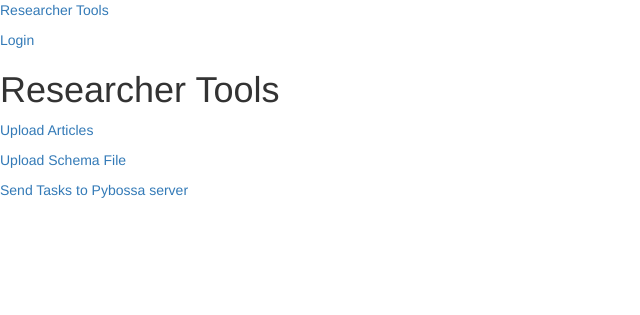
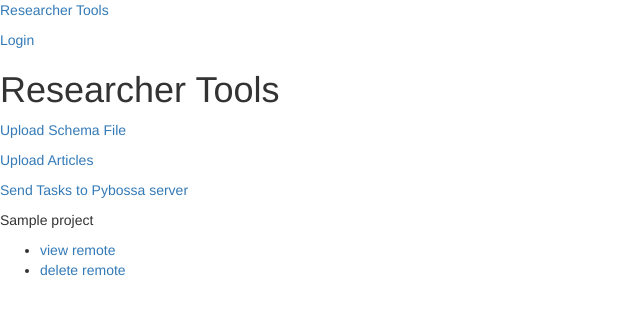
Before and after one commit to Goodly/TextThresher, a Django app: page /researcher/ in a window 1280 px wide. Shown: the top 315 px of the page, without its empty margins (0-640 px from the left). Run offline with Django 3.2, Linux system fonts and the light colour scheme; tables that the repository leaves empty hold one stand-in row (values such as "Sample post"); parts of the project's set-up code (start-up, migrations or seed data) failed here and were passed over; some libraries are stand-ins or nearby versions.

Commit message:
Task generator UI for selecting article ranges and topics (#72)
* Make sure temp upload files are deleted.

Re-order links on researcher index page.

Attempt to display links to Pybossa projects. (needs work).

* Add links and page for deleting remote projects.

Rewrite internal docker network address from http://pybossa to http://localhost:3002

* Limit task generation to articles with ids in provided range.

* Limit task generation to selected topics.

* On remote project delete form, clarify that remote project will be deleted, not the local copy.

* Remove link to remote delete page. Slightly improve markup.

```diff
--- a/data/pybossa_api.py
+++ b/data/pybossa_api.py
@@ -85,7 +85,8 @@ def delete_remote_project(profile, project):
     This functions enqueues the worker to delete a project on a remote
     Pybossa server.
     """
-    delete_remote_project_worker.delay(profile_id=profile.id, project_id=project.id)
+    return delete_remote_project_worker.delay(profile_id=profile.id,
+                                              project_id=project.id)
 
 @django_rq.job('default', timeout=60, result_ttl=24*3600)
 def delete_remote_project_worker(profile_id=None, project_id=None):
--- a/researcher/forms.py
+++ b/researcher/forms.py
@@ -1,5 +1,7 @@
 from django import forms
-from thresher.models import Project
+from django.forms.widgets import SelectMultiple
+
+from thresher.models import Project, Topic
 
 class UploadArticlesForm(forms.Form):
     article_archive_file = forms.FileField(allow_empty_file=False)
@@ -11,8 +13,18 @@ class SelectProjectField(forms.ModelChoiceField):
     def label_from_instance(self, p):
         return p.name
 
+class SelectTopicsField(forms.ModelMultipleChoiceField):
+    def label_from_instance(self, t):
+        return t.name
+
 help_select_project = "Select the Project for which you would like to generate tasks."
+help_select_topics = "The selected topics will be used for task generation."
 class SendTasksForm(forms.Form):
-    project = SelectProjectField(Project.objects.all(),
+    project = SelectProjectField(Project.objects.all().order_by("name"),
                                  empty_label=None,
                                  help_text=help_select_project)
+    topics = SelectTopicsField(Topic.objects.filter(parent=None).order_by("name"),
+                               help_text=help_select_topics,
+                               widget=SelectMultiple(attrs={"size":11}))
+    starting_article_id = forms.IntegerField(min_value=0)
+    ending_article_id = forms.IntegerField(min_value=0)
--- a/researcher/templates/researcher/index.html
+++ b/researcher/templates/researcher/index.html
@@ -2,13 +2,31 @@
 {% block title %} Researcher Tools {% endblock %}
 {% block content %}
   <h1>Researcher Tools</h1>
+  <div>
+    <p><a href="{% url 'researcher:upload_schema' %}">
+      Upload Schema File
+    </a></p>
     <p><a href="{% url 'researcher:upload_articles' %}">
       Upload Articles
-    </a></p>
-    <p><a href="{% url 'researcher:upload_schema' %}">
-      Upload Schema File
     </a></p>
     <p><a href="{% url 'researcher:send_tasks' %}">
       Send Tasks to Pybossa server
     </a></p>
+  </div>
+  <div>
+      {% for project in projects %}
+        <p>
+          {{ project.name }}
+        <ul>
+          <li>
+            <a href="{{ project.get_remote_URL }}" target="_blank">view remote</a>
+          </li>
+          <li>
+            <a href="{{ project.get_local_remote_delete_URL }}">delete remote</a>
+          </li>
+        </ul>
+      {% empty %}
+        No remote projects currently being managed by us.
+      {% endfor %}
+  </div>
 {% endblock %}
--- a/researcher/urls.py
+++ b/researcher/urls.py
@@ -14,5 +14,8 @@ urlpatterns = [
         name='upload_schema'),
     url(r'^send_tasks/$',
         views.SendTasksView.as_view(),
-        name='send_tasks')
+        name='send_tasks'),
+    url(r'^remoteproject/(?P<pk>[0-9]+)/delete/$',
+        views.RemoteProjectDeleteView.as_view(),
+        name='remote_project_delete')
 ]
--- a/researcher/views.py
+++ b/researcher/views.py
@@ -1,12 +1,14 @@
 import logging
 logger = logging.getLogger(__name__)
 import tarfile, tempfile, os, fnmatch
+from tarfile import TarError
 
 from django.shortcuts import render, get_object_or_404, redirect
 from django.urls import reverse, reverse_lazy
 from django.views import View
 from django.views.generic import TemplateView
 from django.contrib.auth.mixins import LoginRequiredMixin, PermissionRequiredMixin
+from django.db.models import Min, Max
 
 import django_rq
 
@@ -17,35 +19,42 @@ from data.parse_document import parse_article
 from data.parse_schema import parse_schema
 from data.legacy.parse_schema import parse_schema as old_parse_schema
 
-from data.pybossa_api import create_remote_project
+from data.pybossa_api import create_remote_project, delete_remote_project
 from data.pybossa_api import generate_highlight_tasks_worker
 from data.pybossa_api import generate_quiz_tasks_worker
 from data.pybossa_api import InvalidTaskType
-from thresher.models import Article, Topic, UserProfile
+from thresher.models import Article, Topic, UserProfile, Project
 
 class IndexView(TemplateView):
     template_name = 'researcher/index.html'
 
     def get(self, request):
         # We need 'request' in the context so use render
-        return render(request, self.template_name)
+        return render(request,
+                      self.template_name,
+                      {'projects': Project.objects.filter(pybossa_id__isnull=False).order_by('name')}
+        )
 
 @django_rq.job('default', timeout=60, result_ttl=24*3600)
 def import_article(filename, owner_profile_id):
     owner_profile = UserProfile.objects.get(pk=owner_profile_id)
-    with tarfile.open(filename) as tar:
-        members = [ af for af in tar.getmembers()
-                        if af.isfile() and fnmatch.fnmatch(af.name, "*.txt")]
-        logger.info("articles found %d" % len(members))
-        for member in members:
-            article = tar.extractfile(member).read()
-            load_article(parse_article(article, member.name), owner_profile)
-    os.remove(filename)
+    try:
+        with tarfile.open(filename) as tar:
+            members = [ af for af in tar.getmembers()
+                            if af.isfile() and fnmatch.fnmatch(af.name, "*.txt")]
+            logger.info("articles found %d" % len(members))
+            for member in members:
+                article = tar.extractfile(member).read()
+                load_article(parse_article(article, member.name), owner_profile)
+    finally:
+        os.remove(filename)
 
 @django_rq.job('default', timeout=60, result_ttl=24*3600)
 def import_schema(filename, owner_profile_id):
-    load_schema(old_parse_schema(filename))
-    os.remove(filename)
+    try:
+        load_schema(old_parse_schema(filename))
+    finally:
+        os.remove(filename)
 
 class UploadArticlesView(PermissionRequiredMixin, View):
     form_class = UploadArticlesForm
@@ -135,18 +144,22 @@ class SendTasksView(PermissionRequiredMixin, View):
     )
 
     def get_task_generator(self, project):
-        if project.task_type == "HLTR":
+        if project.task_type == 'HLTR':
             return generate_highlight_tasks_worker.delay
-        elif project.task_type == "QUIZ":
+        elif project.task_type == 'QUIZ':
             return generate_quiz_tasks_worker.delay
         else:
             raise InvalidTaskType("Project task type must be 'HLTR' or 'QUIZ'")
 
     def get(self, request):
+        agg = Article.objects.aggregate(Min('id'), Max('id'))
+        initial = { 'starting_article_id': agg['id__min'],
+                    'ending_article_id': agg['id__max']
+        }
         return render(
             request,
             self.template_name,
-            {'form': self.form_class(),
+            {'form': self.form_class(initial=initial),
              'user': request.user
             }
         )
@@ -155,9 +168,20 @@ class SendTasksView(PermissionRequiredMixin, View):
         bound_form = self.form_class(request.POST)
         if request.user.is_authenticated and bound_form.is_valid():
             profile_id = request.user.userprofile.id
-            article_ids = list(Article.objects.all().values_list('id', flat=True))
-            topic_ids = list(Topic.objects.filter(parent=None)
+
+            starting_article_id = bound_form.cleaned_data['starting_article_id']
+            ending_article_id = bound_form.cleaned_data['ending_article_id']
+            articles = Article.objects.filter(
+                id__gte=starting_article_id,
+                id__lte=ending_article_id
+            )
+            article_ids = list(articles.values_list('id', flat=True))
+            logger.info("%d articles in selected range" % len(article_ids))
+
+            topic_ids = list(bound_form.cleaned_data['topics']
                              .values_list('id', flat=True))
+            logger.info("%d topics selected" % len(topic_ids))
+
             project = bound_form.cleaned_data['project']
             project_id = project.id
             job = None
@@ -179,3 +203,21 @@ class SendTasksView(PermissionRequiredMixin, View):
                  'user': request.user
                 }
             )
+
+class RemoteProjectDeleteView(PermissionRequiredMixin, View):
+    form_class = SendTasksForm
+    template_name = 'researcher/confirm_remote_project_delete.html'
+    login_url = reverse_lazy('admin:login')
+    redirect_field_name = 'next'
+    # We are deleting remotely, so correct Pybossa API key must be set
+    # Put a basic requirement on form access.
+    permission_required = ( u'thresher.delete_project', )
+
+    def get(self, request, pk):
+        project = get_object_or_404(Project, pk=pk)
+        return render(request, self.template_name, {'project': project})
+
+    def post(self, request, pk):
+        project = get_object_or_404(Project, pk=pk)
+        job = delete_remote_project(request.user.userprofile, project)
+        return redirect('researcher:index')
--- a/thresher/models.py
+++ b/thresher/models.py
@@ -2,7 +2,9 @@ from django.db import models
 from django.contrib.auth.models import User
 from django.contrib.postgres.fields import JSONField
 from django.core.exceptions import ValidationError
-from requests.compat import urljoin
+from requests.compat import urljoin, urlparse
+from urlparse import urlunsplit
+from django.urls import reverse
 
 # User doing the annotating - uses OneToOneFields to add attributes to django.contrib.auth.User
 class UserProfile(models.Model):
@@ -46,11 +48,26 @@ class Project(models.Model):
     def __unicode__(self):
         return "id %d: %s" % (self.id, self.name)
 
-    def getURL(self):
-        if (self.pybossa_url):
-            return urljoin(self.pybossa_url, "project/%s/" % (self.short_name))
+    def join_remote_base_URL(self, urlpath):
+        if self.pybossa_url is None:
+            return ""
+        # If the URL is reachable only from inside Docker, rewrite it for devs
+        if urlparse(self.pybossa_url).netloc.lower() == "pybossa":
+            return urljoin("http://localhost:3002", urlpath)
         else:
-            return ""
+            return urljoin(self.pybossa_url, urlpath)
+
+    def get_remote_URL(self):
+        """ Return a link to the remote Pybossa project if it has been created."""
+        return self.join_remote_base_URL("project/%s/" % (self.short_name))
+
+    def get_remote_delete_URL(self):
+        """ Return a link to the local page to delete the remote project."""
+        return self.join_remote_base_URL("project/%s/delete" % (self.short_name))
+
+    def get_local_remote_delete_URL(self):
+        """ Return a link to the local page to delete the remote project."""
+        return reverse('researcher:remote_project_delete', kwargs={"pk": self.id})
 
 class Task(models.Model):
     """
```
Also changed, not shown: researcher/templates/researcher/confirm_remote_project_delete.html (added, +16 -0 lines).
